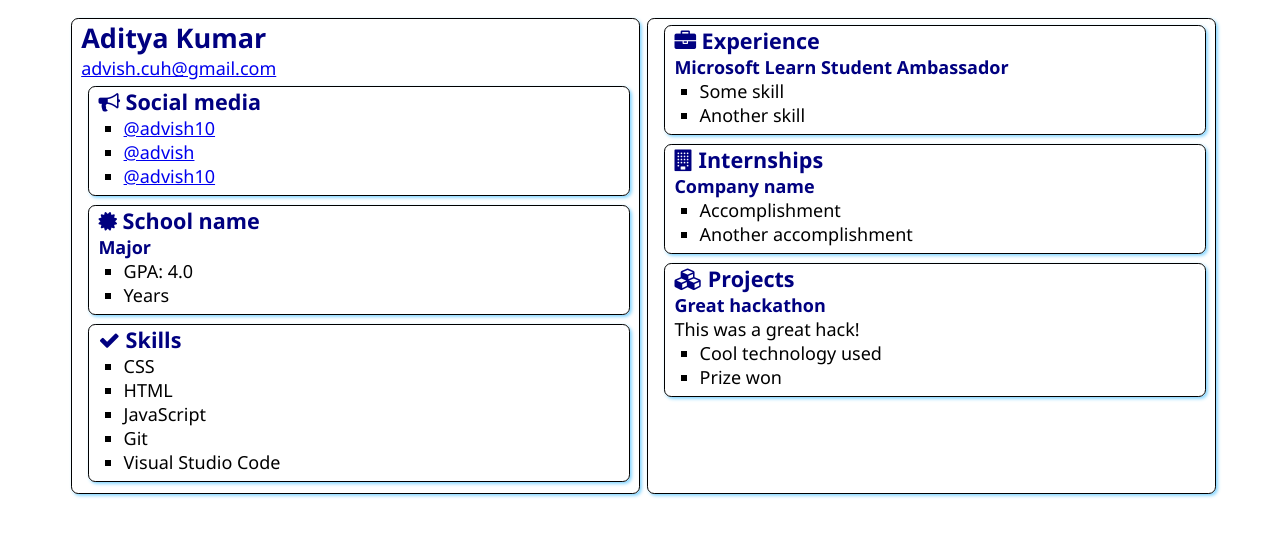
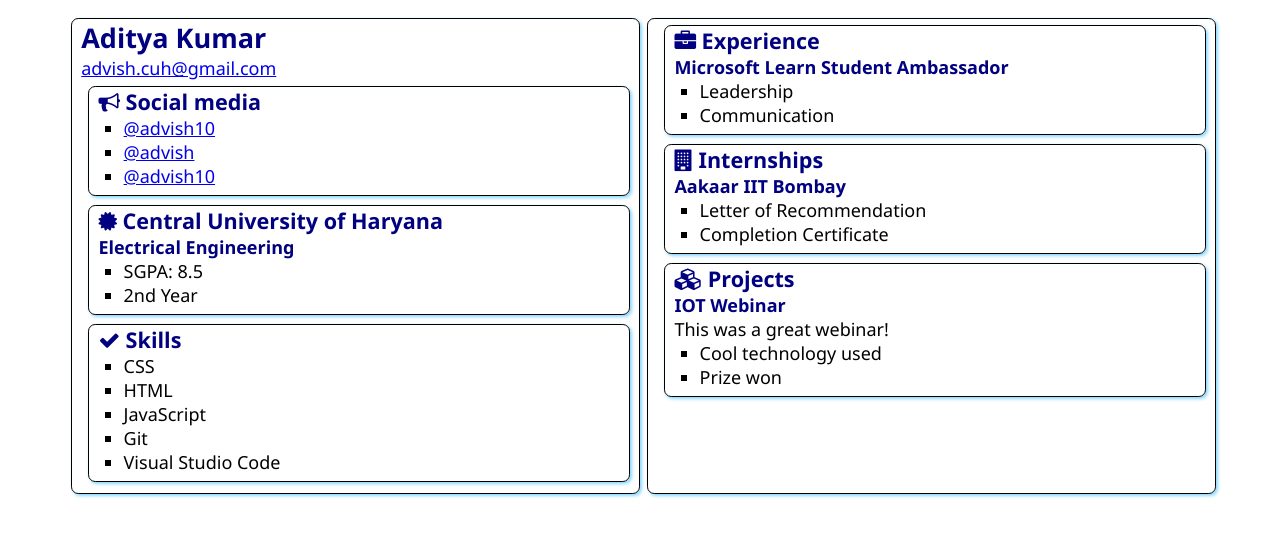
Before and after one commit to advish10/-Ambassador-SWA-Pilot, a plain HTML site: page src/index.html in a window 1280 px wide. Drawn offline with Linux system fonts and the light colour scheme.

Commit message:
Added some educational qualities
Added some of the internship and educational qualities

```diff
--- a/src/index.html
+++ b/src/index.html
@@ -31,12 +31,12 @@
                 <div class="education">
                     <h2>
                         <i class="fa fa-certificate" aria-hidden="true"></i>
-                        School name
+                        Central University of Haryana
                     </h2>
-                    <h3>Major</h3>
+                    <h3>Electrical Engineering</h3>
                     <ul>
-                        <li>GPA: 4.0</li>
-                        <li>Years</li>
+                        <li>SGPA: 8.5</li>
+                        <li>2nd Year</li>
                     </ul>
                 </div>
             </section>
@@ -63,8 +63,8 @@
                 </h2>
                 <h3>Microsoft Learn Student Ambassador</h3>
                 <ul>
-                    <li>Some skill</li>
-                    <li>Another skill</li>
+                    <li>Leadership</li>
+                    <li>Communication</li>
                 </ul>
             </section>
             <section class="box">
@@ -73,10 +73,10 @@
                     Internships
                 </h2>
 
-                <h3>Company name</h3>
+                <h3>Aakaar IIT Bombay</h3>
                 <ul>
-                    <li>Accomplishment</li>
-                    <li>Another accomplishment</li>
+                    <li>Letter of Recommendation</li>
+                    <li>Completion Certificate</li>
                 </ul>
             </section>
             <section class="box">
@@ -85,8 +85,8 @@
                     Projects
                 </h2>
 
-                <h3>Great hackathon</h3>
-                <div>This was a great hack!</div>
+                <h3>IOT Webinar</h3>
+                <div>This was a great webinar!</div>
                 <ul>
                     <li>Cool technology used</li>
                     <li>Prize won</li>
```
